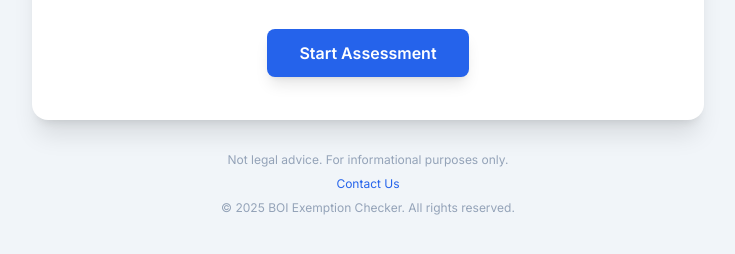
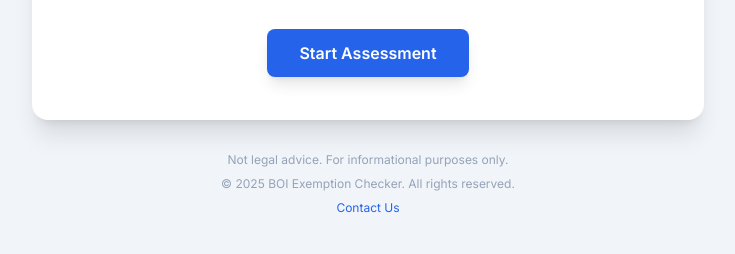
Before and after one commit to 1701as/boi-exemption-checker, a plain HTML site: page index.html in a window 1280 px wide. Shown: the part 472-726 px from the top of the page, without its empty margins (272-1007 px from the left). Drawn offline with nearby package versions, Linux system fonts and the light colour scheme.

Commit message:
style: Move Contact Us link to the bottom of footer

```diff
--- a/index.html
+++ b/index.html
@@ -232,8 +232,8 @@
     <!-- Footer -->
     <footer class="mt-8 text-center text-slate-400 dark:text-slate-500 text-xs max-w-lg mx-auto no-print px-4 transition-colors">
         <p class="mb-2">Not legal advice. For informational purposes only.</p>
-        <p class="mb-2"><a href="mailto:admin@boiexempt.org" class="text-blue-600 hover:underline dark:text-blue-400">Contact Us</a></p>
-        <p>&copy; 2025 BOI Exemption Checker. All rights reserved.</p>
+        <p class="mb-2">&copy; 2025 BOI Exemption Checker. All rights reserved.</p>
+        <p><a href="mailto:admin@boiexempt.org" class="text-blue-600 hover:underline dark:text-blue-400">Contact Us</a></p>
     </footer>
 
     <script>
```
